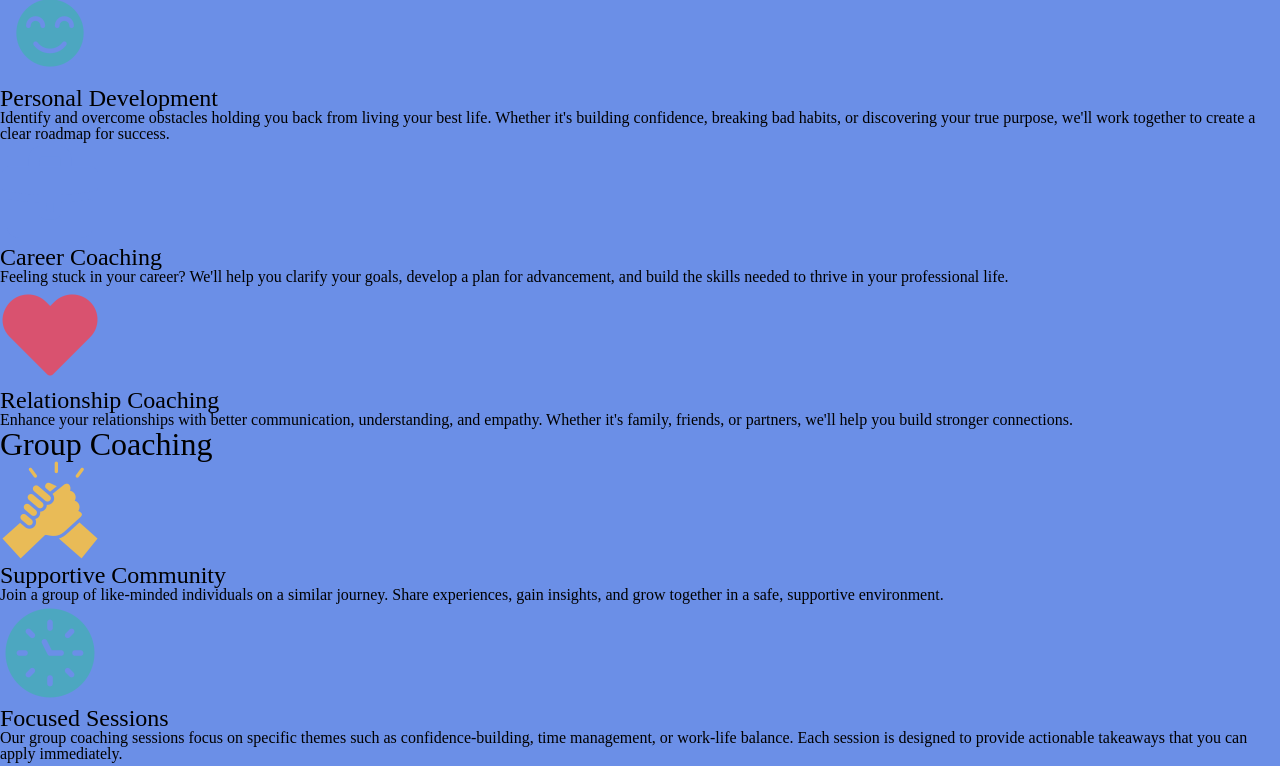
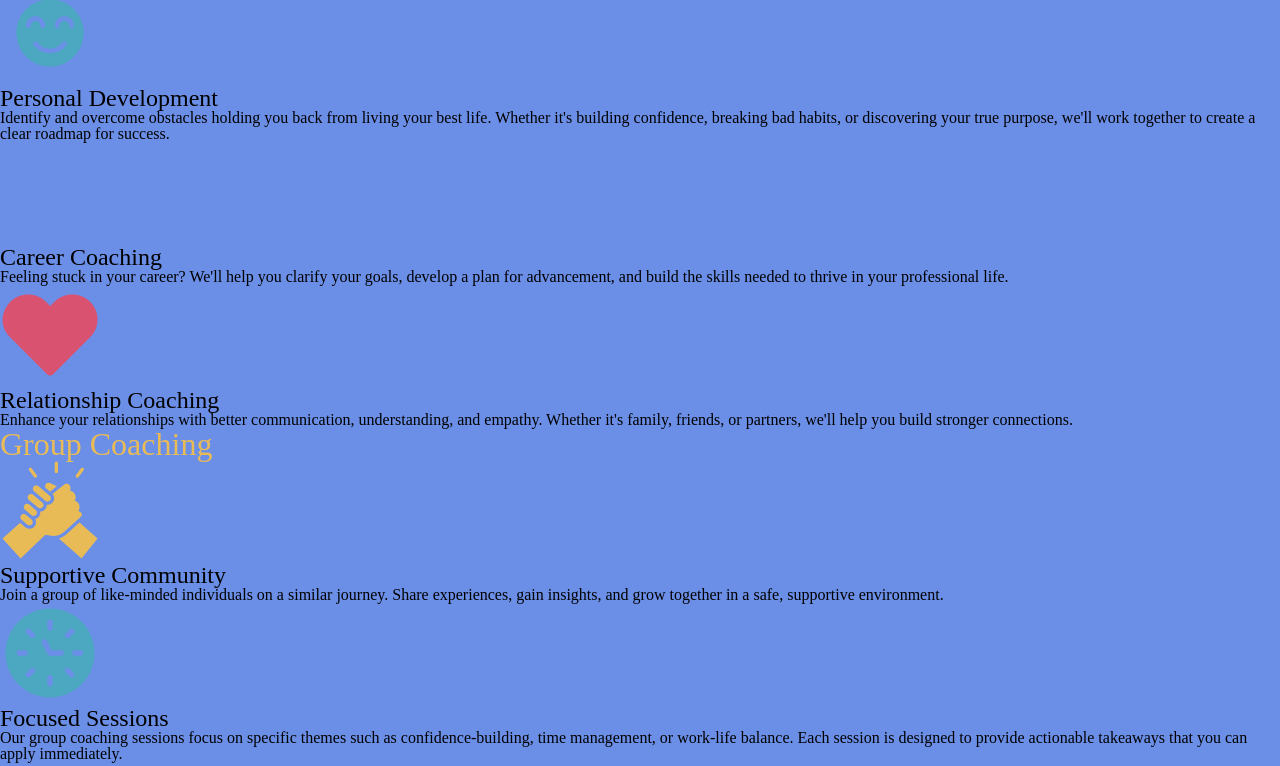
Before and after one commit to smboyle80/path-to-success, a plain HTML site: page index.html in a window 1280 px wide. Shown: the part 289-1055 px from the top of the page. Drawn offline with Linux system fonts and the light colour scheme; files that its build step writes are made by us from their sources; a web font is replaced by a local one.

Commit message:
css update

```diff
--- a/images/styles.css
+++ b/styles.css
@@ -204,6 +204,7 @@ body{
 }
 h1,h2{
     font-family: Kavoon;
+    color: #E9BB57;
 }
 h1{
     font-size: 3em;
```
